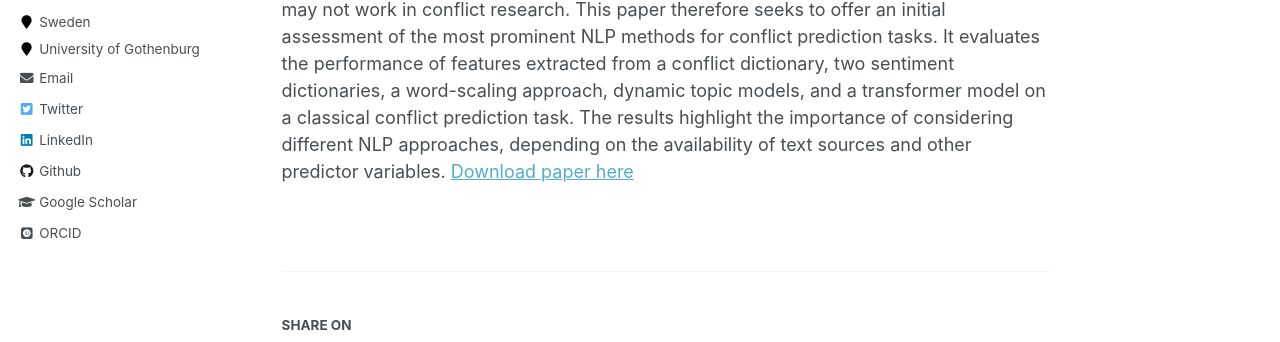
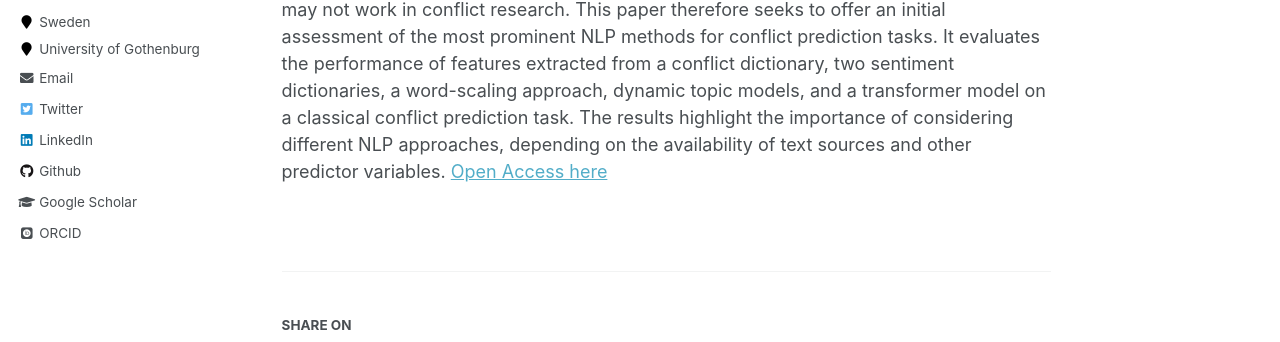
Before and after one commit to jwalterskirchen/jwalterskirchen.github.io, a Jekyll site: the page built from _publications/2026-01-23-NLP_Prediction.md, in a window 1280 px wide and 1086 px high. Shown: the part 405-747 px from the top of the window. Built offline with Jekyll 4.4.1, drawn with Linux system fonts in a browser that asks for light colours; some web fonts are replaced.

Commit message:
Update 2026-01-23-NLP_Prediction.md

```diff
--- a/_publications/2026-01-23-NLP_Prediction.md
+++ b/_publications/2026-01-23-NLP_Prediction.md
@@ -1,13 +1,13 @@
 ---
 title: "Text as Data for Crisis-Early Warning: A Comparative Assessment of NLP Methods for Conflict Prediction"
 collection: publications
-permalink: /publication/2026-01-23-nlp
+permalink: /publication/2026-03-04-nlp
 excerpt: 'This paper evaluates the performance of features extracted from a conflict dictionary, two sentiment dictionaries, a word-scaling approach, dynamic topic models, and a transformer model on a classical conflict prediction task.'
-date: 2026-01-23
-status: 'accepted'
+date: 2026-03-04
+status: 'published'
 venue: 'Conflict Management and Peace Science'
 paperurl: 'https://doi.org/10.1177/07388942261422045'
 citation: 'Walterskirchen, J. (2026). Text as Data for Crisis-Early Warning: A Comparative Assessment of NLP Methods for Conflict Prediction. Conflict Management and Peace Science'
 ---
 Abstract: Natural language processing (NLP) tools have been applied successfully in improving predictions in a wide range of research areas. However, what works in one area may not work in conflict research. This paper therefore seeks to offer an initial assessment of the most prominent NLP methods for conflict prediction tasks. It evaluates the performance of features extracted from a conflict dictionary, two sentiment dictionaries, a word-scaling approach, dynamic topic models, and a transformer model on a classical conflict prediction task. The results highlight the importance of considering different NLP approaches, depending on the availability of text sources and other predictor variables.
-[Download paper here](https://doi.org/10.1177/07388942261422045)
+[Open Access here](https://doi.org/10.1177/07388942261422045)
```
